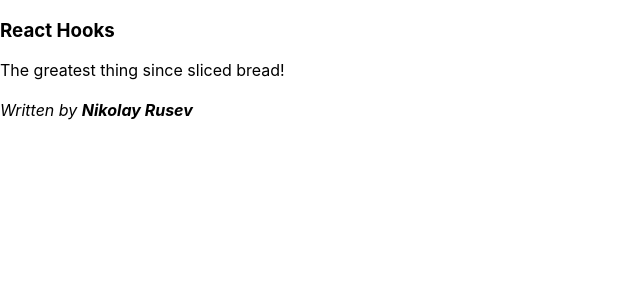
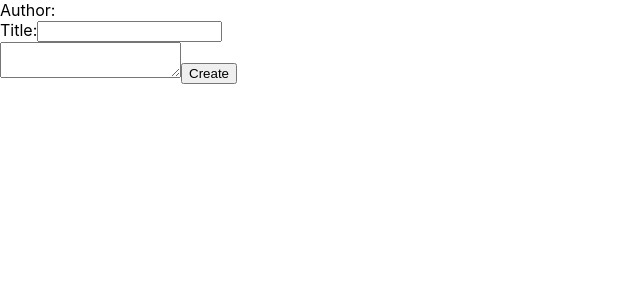
Before and after one commit to nikolay-rusev/react-hooks-packt, a React (Create React App) app in the folder chapter3_1/: page / in a window 1280 px wide. Shown: the top 300 px of the page, without its empty margins (0-640 px from the left). Built offline with nearby package versions, Linux system fonts and the light colour scheme.

Commit message:
add CreatePost component

```diff
--- a/chapter3_1/src/App.js
+++ b/chapter3_1/src/App.js
@@ -1,6 +1,6 @@
 import React from "react";
-import Post from "./post/Post";
+import CreatePost from "./post/CreatePost";
 
 export default function App() {
-  return <Post title="React Hooks" content="The greatest thing since sliced bread!" author="Nikolay Rusev" />
+  return <CreatePost />
 }
--- /dev/null
+++ b/chapter3_1/src/post/CreatePost.js
@@ -0,0 +1,24 @@
+import React from "react";
+import PropTypes from "prop-types"
+
+function CreatePost({ user }) {
+    return (
+        <form onSubmit={e => e.preventDefault()}>
+            <div>
+                Author:<b>{user}</b>
+            </div>
+            <div>
+                <label htmlFor="create-title">Title:</label>
+                <input type="text" name="create-title" id="create-title" />
+            </div>
+            <textarea />
+            <input type="submit" value="Create" />
+        </form>
+    )
+}
+
+CreatePost.propTypes = {
+    user: PropTypes.string
+}
+
+export default CreatePost
```
